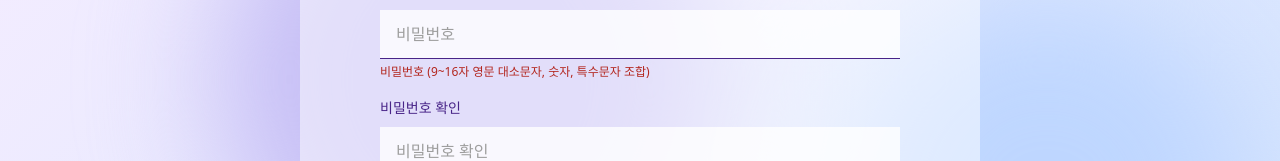
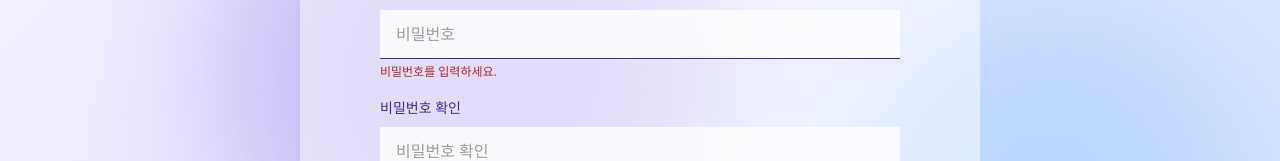
Before and after one commit to SW-DiffLens/fe, a React (Vite) app: page /signup in a window 1280 px wide. Shown: the part 518-679 px from the top of the page. Built offline with nearby package versions, Linux system fonts and the light colour scheme; a web font is replaced by a local one.

Commit message:
fix: 유효성 검사 에러메시지 수정

```diff
--- a/src/pages/Login.tsx
+++ b/src/pages/Login.tsx
@@ -19,6 +19,13 @@ export default function Login() {
     if (password.length === 0) return true;
     const re = /^(?=.*[A-Za-z])(?=.*\d)(?=.*[^A-Za-z0-9]).{9,16}$/;
     return !re.test(password);
+  }, [password]);
+
+  const passwordDescription = useMemo(() => {
+    if (password.length === 0) return "비밀번호를 입력하세요.";
+    if (password.length < 9) return "비밀번호는 9자리 이상입니다.";
+    if (password.length > 16) return "비밀번호는 16자리 이하입니다.";
+    return "비밀번호 (9~16자 영문 대소문자, 숫자, 특수문자 조합)";
   }, [password]);
 
   const onFormChange = useCallback((e: React.FormEvent<HTMLFormElement>) => {
@@ -85,7 +92,7 @@ export default function Login() {
               label="비밀번호"
               type="password"
               placeholder="비밀번호"
-              description="비밀번호는 9자리 이상입니다."
+              description={passwordDescription}
               error={isPasswordError}
               id="password"
             />
--- a/src/pages/Signup.tsx
+++ b/src/pages/Signup.tsx
@@ -34,6 +34,13 @@ export default function Signup() {
     if (password2.length === 0) return true;
     return password2 !== password;
   }, [password2, password]);
+
+  const passwordDescription = useMemo(() => {
+    if (password.length === 0) return "비밀번호를 입력하세요.";
+    if (password.length < 9) return "비밀번호는 9자리 이상입니다.";
+    if (password.length > 16) return "비밀번호는 16자리 이하입니다.";
+    return "비밀번호 (9~16자 영문 대소문자, 숫자, 특수문자 조합)";
+  }, [password]);
   const isTermsError = useMemo(() => {
     return !terms;
   }, [terms]);
@@ -100,7 +107,7 @@ export default function Signup() {
               label="비밀번호"
               type="password"
               placeholder="비밀번호"
-              description="비밀번호 (9~16자 영문 대소문자, 숫자, 특수문자 조합)"
+              description={passwordDescription}
               error={isPasswordError}
               id="password"
             />
```
